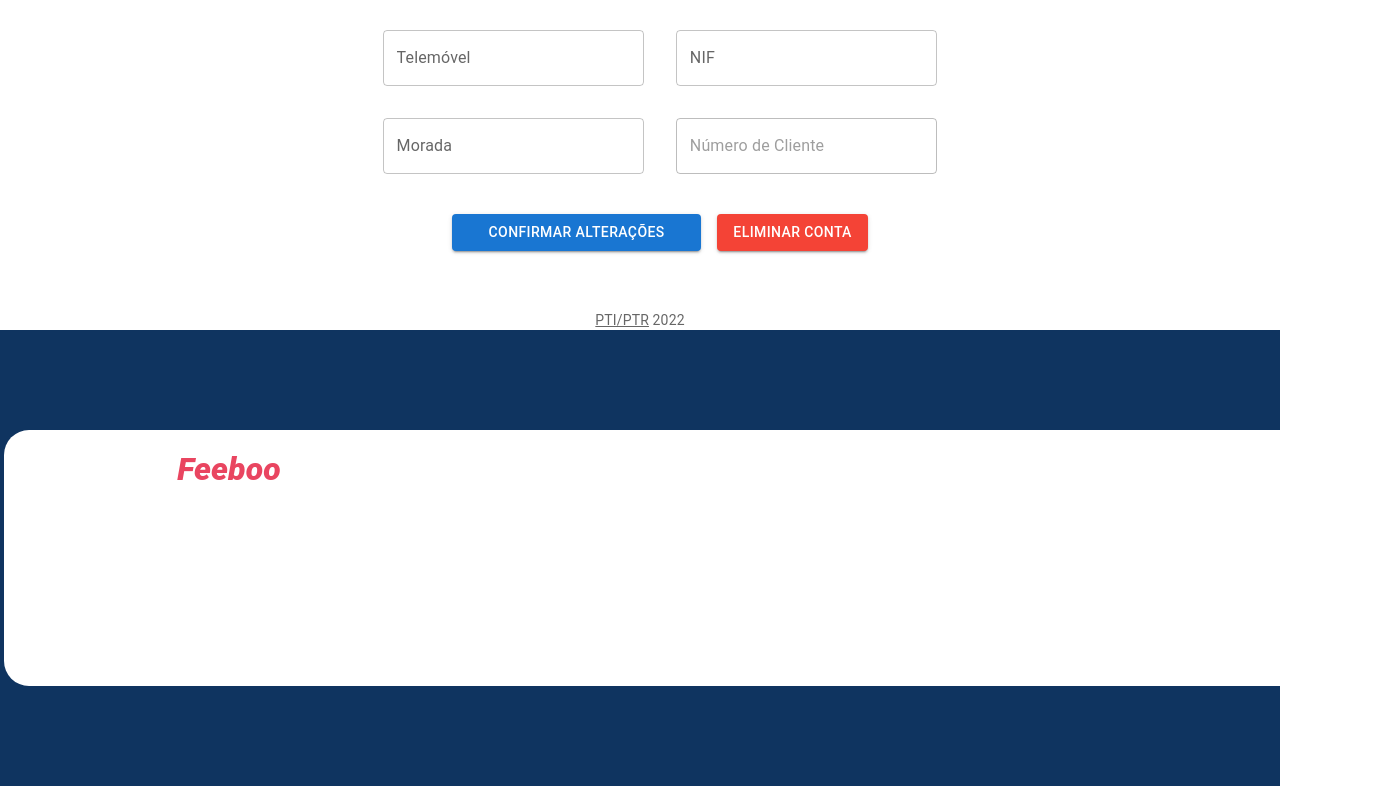
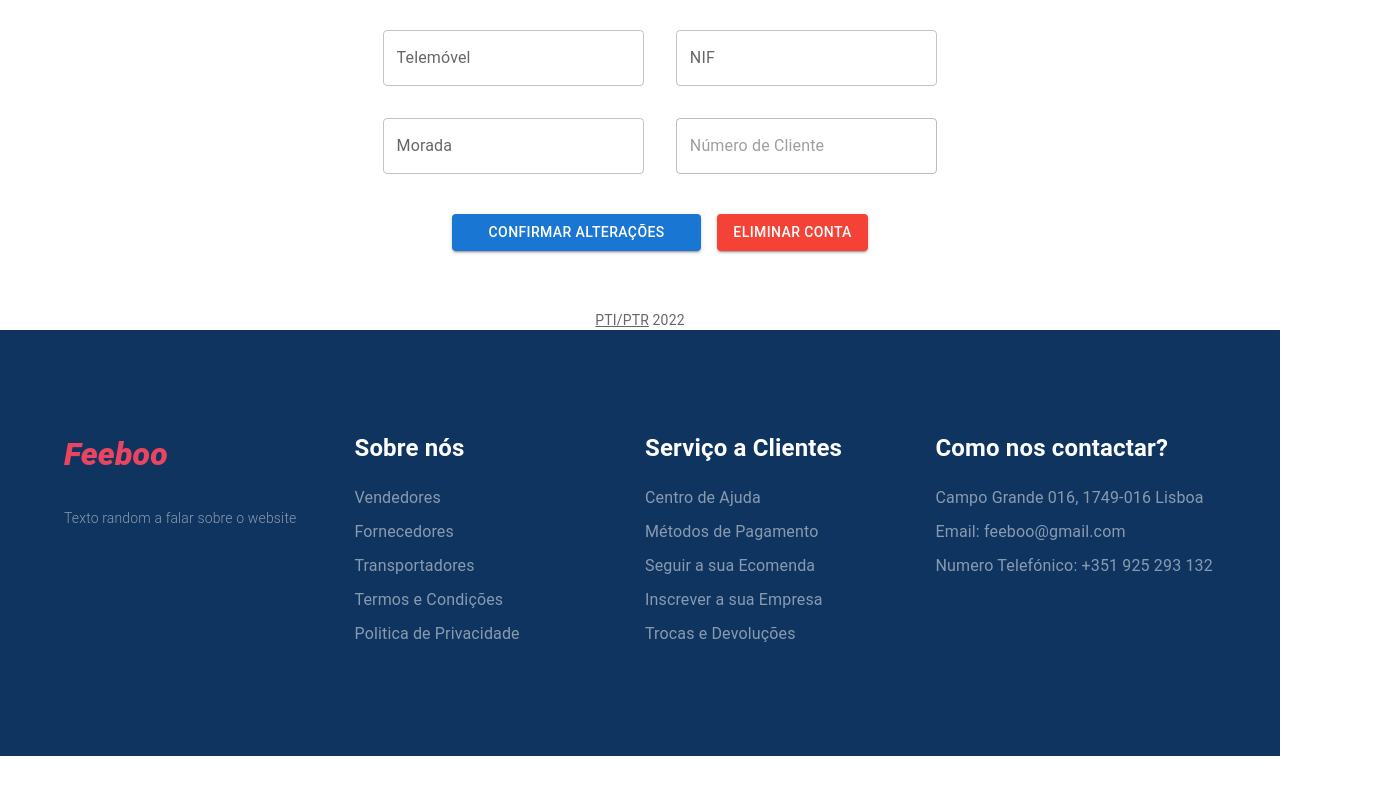
Before and after one commit to antonio-murta/PTI-PTR, a React (Create React App) app in the folder feebo-front/my-app/: page /perfilclient in a window 1280 px wide. Shown: the part 524-1310 px from the top of the page, 1384 px wide, since content can reach past the window. After the commit the page ends 1280 px from the top, so only its background shows below. Built offline with nearby package versions, Linux system fonts and the light colour scheme.

Commit message:
erro corrigido

```diff
--- a/feebo-front/my-app/src/css/perfil.css
+++ b/feebo-front/my-app/src/css/perfil.css
@@ -6,7 +6,7 @@
   color: #ff014f;
 }
 
-  .box{
+.box-perfil{
   max-width: 600px;
   min-width: 300px;
   max-height: 700px;
--- a/feebo-front/my-app/src/perfilForn.js
+++ b/feebo-front/my-app/src/perfilForn.js
@@ -48,7 +48,7 @@
     // <ThemeProvider theme={theme}>
       <Container component="main" maxWidth="xs">
         <CssBaseline />
-        <Box className="box"
+        <Box className="box-perfil"
           sx={{
             marginTop: 8,
             display: 'flex',
--- a/feebo-front/my-app/src/perfilTrans.js
+++ b/feebo-front/my-app/src/perfilTrans.js
@@ -48,7 +48,7 @@
     // <ThemeProvider theme={theme}>
       <Container component="main" maxWidth="xs">
         <CssBaseline />
-        <Box className="box"
+        <Box className="box-perfil"
           sx={{
             marginTop: 8,
             display: 'flex',
--- a/feebo-front/my-app/src/perfilclient.js
+++ b/feebo-front/my-app/src/perfilclient.js
@@ -49,7 +49,7 @@
 
       <Container component="main" maxWidth="xs">
         <CssBaseline />
-        <Box className="box"
+        <Box className="box-perfil"
           sx={{
             marginTop: 8,
             display: 'flex',
```
Also changed, not shown: feebo-front/my-app/src/pages/css/registar.css (+4 -15 lines). Lines whose indentation alone changed are shown as unchanged.
